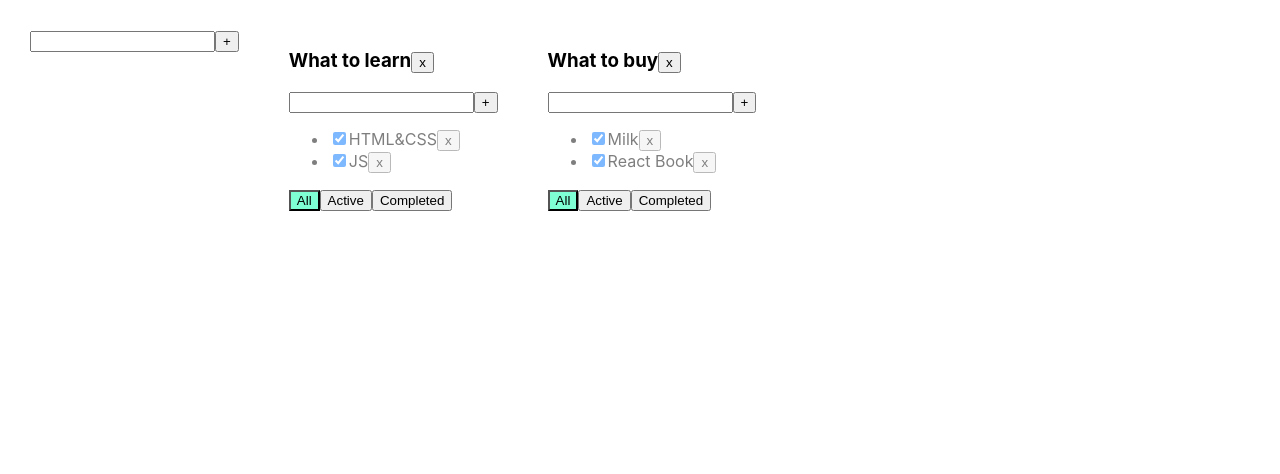
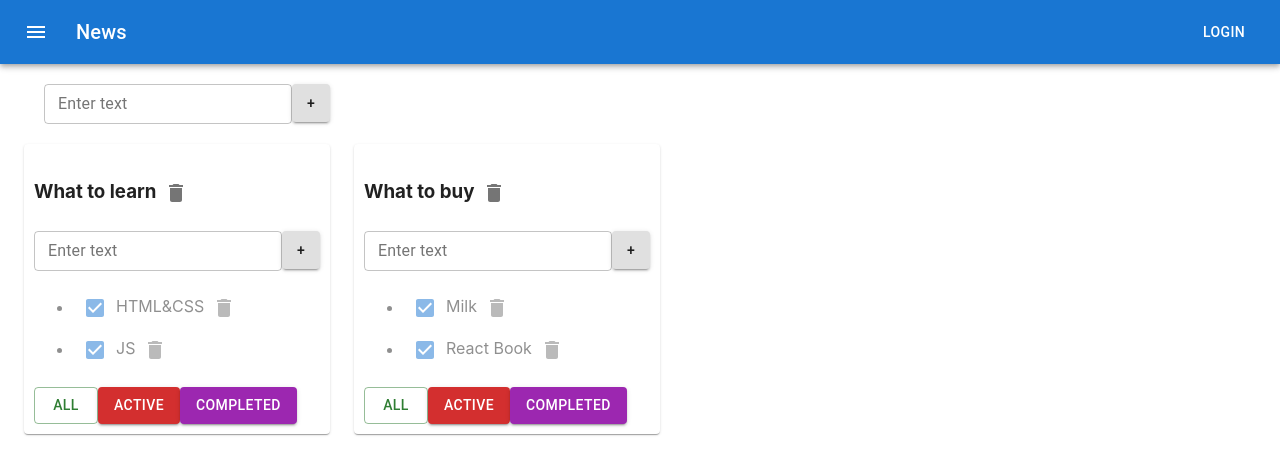
Before and after one commit to VictorAdamovich/TodoList, a React (Create React App) app: page / in a window 1280 px wide. Shown: the top 474 px of the page. Built offline with nearby package versions, Linux system fonts and the light colour scheme.

Commit message:
add lesson 7

```diff
--- /dev/null
+++ b/src/AddItemForm.tsx
@@ -0,0 +1,51 @@
+import React, {ChangeEvent, KeyboardEvent, useState} from 'react';
+import {Button, TextField} from "@material-ui/core";
+
+type AddItemFormPropsType = {
+    addItem: (title: string) => void
+}
+
+export function AddItemForm(props: AddItemFormPropsType) {
+
+    let [title, setTitle] = useState("")
+    let [error, setError] = useState<boolean>(false)
+
+    const addItem = () => {
+        if (title.trim() !== "") {
+            props.addItem(title);
+            setTitle("");
+        } else {
+            setError(true);
+        }
+    }
+
+    const onChangeHandler = (e: ChangeEvent<HTMLInputElement>) => {
+        setTitle(e.currentTarget.value)
+    }
+
+    const onKeyPressHandler = (e: KeyboardEvent<HTMLInputElement>) => {
+        setError(false);
+        if (e.charCode === 13) {
+            addItem();
+        }
+    }
+
+    return <div>
+
+        <TextField id="outlined-basic"
+                   label={!error? "Enter text": 'Title is required'}
+                   variant="outlined"
+                   value={title}
+                   onChange={onChangeHandler}
+                   onKeyPress={onKeyPressHandler}
+                   size={"small"}
+                   error={error}
+                   //helperText={"Title is required"}
+        />
+
+        {/*<button onClick={addItem}>+</button>*/}
+        <Button variant="contained" onClick={addItem}
+                style={{maxWidth: '38px', maxHeight: '38px', minWidth: '38px', minHeight: '38px'}}>+</Button>
+        {/*{error && <div className="error-message">Title is required</div>}*/}
+    </div>
+}
--- a/src/App.css
+++ b/src/App.css
@@ -1,10 +1,10 @@
 .App {
-  padding: 30px;
-  display: flex;
+  /*padding: 30px;*/
+  /*display: flex;*/
 }
 
 .App > div {
-  margin-right: 50px;
+  //margin-right: 50px;
 }
 
 .error {
--- a/src/App.tsx
+++ b/src/App.tsx
@@ -2,7 +2,9 @@
 import './App.css';
 import {TaskType, Todolist} from './Todolist';
 import {v1} from 'uuid';
-import {FullInput} from "./components/FullInput";
+import {AddItemForm} from './AddItemForm';
+import ButtonAppBar from "./ButtonAppBar";
+import {Container, Grid, Paper} from "@material-ui/core";
 
 export type FilterValuesType = "all" | "active" | "completed";
 type TodolistType = {
@@ -15,7 +17,80 @@
     [key: string]: Array<TaskType>
 }
 
+
 function App() {
+    function removeTask(id: string, todolistId: string) {
+        //достанем нужный массив по todolistId:
+        let todolistTasks = tasks[todolistId];
+        // перезапишем в этом объекте массив для нужного тудулиста отфилтрованным массивом:
+        tasks[todolistId] = todolistTasks.filter(t => t.id != id);
+        // засетаем в стейт копию объекта, чтобы React отреагировал перерисовкой
+        setTasks({...tasks});
+    }
+
+    function addTask(title: string, todolistId: string) {
+        let task = {id: v1(), title: title, isDone: false};
+        //достанем нужный массив по todolistId:
+        let todolistTasks = tasks[todolistId];
+        // перезапишем в этом объекте массив для нужного тудулиста копией, добавив в начало новую таску:
+        tasks[todolistId] = [task, ...todolistTasks];
+        // засетаем в стейт копию объекта, чтобы React отреагировал перерисовкой
+        setTasks({...tasks});
+    }
+
+    function changeFilter(value: FilterValuesType, todolistId: string) {
+        let todolist = todolists.find(tl => tl.id === todolistId);
+        if (todolist) {
+            todolist.filter = value;
+            setTodolists([...todolists])
+        }
+    }
+
+    function changeStatus(id: string, isDone: boolean, todolistId: string) {
+        //достанем нужный массив по todolistId:
+        let todolistTasks = tasks[todolistId];
+        // найдём нужную таску:
+        let task = todolistTasks.find(t => t.id === id);
+        //изменим таску, если она нашлась
+        if (task) {
+            task.isDone = isDone;
+            // засетаем в стейт копию объекта, чтобы React отреагировал перерисовкой
+            setTasks({...tasks});
+        }
+    }
+
+    function changeTaskTitle(id: string, newTitle: string, todolistId: string) {
+        //достанем нужный массив по todolistId:
+        let todolistTasks = tasks[todolistId];
+        // найдём нужную таску:
+        let task = todolistTasks.find(t => t.id === id);
+        //изменим таску, если она нашлась
+        if (task) {
+            task.title = newTitle;
+            // засетаем в стейт копию объекта, чтобы React отреагировал перерисовкой
+            setTasks({...tasks});
+        }
+    }
+
+    function removeTodolist(id: string) {
+        // засунем в стейт список тудулистов, id которых не равны тому, который нужно выкинуть
+        setTodolists(todolists.filter(tl => tl.id != id));
+        // удалим таски для этого тудулиста из второго стейта, где мы храним отдельно таски
+        delete tasks[id]; // удаляем св-во из объекта... значением которого являлся массив тасок
+        // засетаем в стейт копию объекта, чтобы React отреагировал перерисовкой
+        setTasks({...tasks});
+    }
+
+    function changeTodolistTitle(id: string, title: string) {
+        // найдём нужный todolist
+        const todolist = todolists.find(tl => tl.id === id);
+        if (todolist) {
+            // если нашёлся - изменим ему заголовок
+            todolist.title = title;
+            setTodolists([...todolists]);
+        }
+    }
+
     let todolistId1 = v1();
     let todolistId2 = v1();
 
@@ -35,75 +110,25 @@
         ]
     });
 
-    const addTodolist = (newTitle: string,) => {
-        let newID = v1()
-        let newTodolist: TodolistType = {id: newID, title: newTitle, filter: "all"}
-        setTodolists([newTodolist, ...todolists])
-        setTasks({...tasks, [newID]: []})
-
+    function addTodolist(title: string) {
+        let newTodolistId = v1();
+        let newTodolist: TodolistType = {id: newTodolistId, title: title, filter: 'all'};
+        setTodolists([newTodolist, ...todolists]);
+        setTasks({
+            ...tasks,
+            [newTodolistId]: []
+        })
     }
 
-    function removeTask(id: string, todolistId: string) {
-        //достанем нужный массив по todolistId:
-        let todolistTasks = tasks[todolistId];
-        // перезапишем в этом объекте массив для нужного тудулиста отфилтрованным массивом:
-        tasks[todolistId] = todolistTasks.filter(t => t.id !== id);
-        // засетаем в стейт копию объекта, чтобы React отреагировал перерисовкой
-        setTasks({...tasks});
-    }
-
-    function addTask(title: string, todolistId: string) {
-        let task = {id: v1(), title: title, isDone: false};
-        //достанем нужный массив по todolistId:
-        let todolistTasks = tasks[todolistId];
-        // перезапишем в этом объекте массив для нужного тудулиста копией, добавив в начало новую таску:
-        tasks[todolistId] = [task, ...todolistTasks];
-        // засетаем в стейт копию объекта, чтобы React отреагировал перерисовкой
-        setTasks({...tasks});
-    }
-
-    function changeStatus(id: string, isDone: boolean, todolistId: string) {
-        //достанем нужный массив по todolistId:
-        let todolistTasks = tasks[todolistId];
-        // найдём нужную таску:
-        let task = todolistTasks.find(t => t.id === id);
-        //изменим таску, если она нашлась
-        if (task) {
-            task.isDone = isDone;
-            // засетаем в стейт копию объекта, чтобы React отреагировал перерисовкой
-            setTasks({...tasks});
-        }
-    }
-
-    function changeFilter(value: FilterValuesType, todolistId: string) {
-        let todolist = todolists.find(tl => tl.id === todolistId);
-        if (todolist) {
-            todolist.filter = value;
-            setTodolists([...todolists])
-        }
-    }
-
-    function removeTodolist(id: string) {
-        // засунем в стейт список тудулистов, id которых не равны тому, который нужно выкинуть
-        setTodolists(todolists.filter(tl => tl.id !== id));
-        // удалим таски для этого тудулиста из второго стейта, где мы храним отдельно таски
-        delete tasks[id]; // удаляем св-во из объекта... значением которого являлся массив тасок
-        // засетаем в стейт копию объекта, чтобы React отреагировал перерисовкой
-        setTasks({...tasks});
-    }
-
-    const editTodolist = (todolistId: string, newTitle: string) => {
-        setTodolists(todolists.map((t) => t.id === todolistId ? {...t, title: newTitle} : t))
-
-
-    }
-    const editTask = (todolistID:string,taskID:string,newTitle:string) => {
-        setTasks({...tasks,[todolistID]:tasks[todolistID].map((el)=>el.id===taskID?{...el,title:newTitle}:el)})
-
-    }
     return (
         <div className="App">
-            <FullInput callBack={addTodolist}/>
+            <ButtonAppBar/>
+
+            <Container fixed>
+                <Grid container style={{padding:'20px'}}>
+                    <AddItemForm addItem={addTodolist}/>
+                </Grid>
+                <Grid container spacing={3}>
                     {
                         todolists.map(tl => {
                             let allTodolistTasks = tasks[tl.id];
@@ -116,7 +141,9 @@
                                 tasksForTodolist = allTodolistTasks.filter(t => t.isDone === true);
                             }
 
-                    return <Todolist
+                            return <Grid item>
+                                <Paper style={{padding: '10px'}}>
+                                    <Todolist
                                         key={tl.id}
                                         id={tl.id}
                                         title={tl.title}
@@ -127,11 +154,16 @@
                                         changeTaskStatus={changeStatus}
                                         filter={tl.filter}
                                         removeTodolist={removeTodolist}
-                        editTodolist={editTodolist}
-                        editTask={editTask}
+                                        changeTaskTitle={changeTaskTitle}
+                                        changeTodolistTitle={changeTodolistTitle}
                                     />
+                                </Paper>
+                            </Grid>
                         })
                     }
+                </Grid>
+            </Container>
+
 
         </div>
     );
--- /dev/null
+++ b/src/ButtonAppBar.tsx
@@ -0,0 +1,32 @@
+import * as React from 'react';
+import AppBar from '@mui/material/AppBar';
+import Box from '@mui/material/Box';
+import Toolbar from '@mui/material/Toolbar';
+import Typography from '@mui/material/Typography';
+import Button from '@mui/material/Button';
+import IconButton from '@mui/material/IconButton';
+import MenuIcon from '@mui/icons-material/Menu';
+
+export default function ButtonAppBar() {
+    return (
+        <Box sx={{ flexGrow: 1 }}>
+            <AppBar position="static">
+                <Toolbar>
+                    <IconButton
+                        size="large"
+                        edge="start"
+                        color="inherit"
+                        aria-label="menu"
+                        sx={{ mr: 2 }}
+                    >
+                        <MenuIcon />
+                    </IconButton>
+                    <Typography variant="h6" component="div" sx={{ flexGrow: 1 }}>
+                        News
+                    </Typography>
+                    <Button color="inherit">Login</Button>
+                </Toolbar>
+            </AppBar>
+        </Box>
+    );
+}
--- /dev/null
+++ b/src/EditableSpan.tsx
@@ -0,0 +1,27 @@
+import React, {ChangeEvent, useState} from 'react';
+
+type EditableSpanPropsType = {
+    value: string
+    onChange: (newValue: string) => void
+}
+
+export function EditableSpan(props: EditableSpanPropsType) {
+    let [editMode, setEditMode] = useState(false);
+    let [title, setTitle] = useState(props.value);
+
+    const activateEditMode = () => {
+        setEditMode(true);
+        setTitle(props.value);
+    }
+    const activateViewMode = () => {
+        setEditMode(false);
+        props.onChange(title);
+    }
+    const changeTitle = (e: ChangeEvent<HTMLInputElement>) => {
+        setTitle(e.currentTarget.value)
+    }
+
+    return editMode
+        ? <input value={title} onChange={changeTitle} autoFocus onBlur={activateViewMode}/>
+        : <span onDoubleClick={activateEditMode}>{props.value}</span>
+}
--- a/src/TodoList.tsx
+++ b/src/TodoList.tsx
@@ -1,7 +1,11 @@
-import React, {ChangeEvent, useState, KeyboardEvent} from 'react';
+import React, {ChangeEvent} from 'react';
 import {FilterValuesType} from './App';
-import {FullInput} from "./components/FullInput";
-import {EditableSpan} from "./components/EditableSpan";
+import {AddItemForm} from './AddItemForm';
+import {EditableSpan} from './EditableSpan';
+import {Delete} from "@mui/icons-material";
+import IconButton from "@mui/material/IconButton";
+import {Checkbox} from "@mui/material";
+import Button from "@mui/material/Button";
 
 export type TaskType = {
     id: string
@@ -18,37 +22,35 @@
     addTask: (title: string, todolistId: string) => void
     changeTaskStatus: (id: string, isDone: boolean, todolistId: string) => void
     removeTodolist: (id: string) => void
+    changeTodolistTitle: (id: string, newTitle: string) => void
     filter: FilterValuesType
-    editTodolist: (todolistId: string, newTitle: string) => void
-    editTask: (todolistID:string,taskID:string,newTitle:string) => void
+    changeTaskTitle: (taskId: string, newTitle: string, todolistId: string) => void
 }
 
 export function Todolist(props: PropsType) {
+    const addTask = (title: string) => {
+        props.addTask(title, props.id);
+    }
 
-    const removeTodolist = () => props.removeTodolist(props.id)
+    const removeTodolist = () => {
+        props.removeTodolist(props.id);
+    }
+    const changeTodolistTitle = (title: string) => {
+        props.changeTodolistTitle(props.id, title);
+    }
+
     const onAllClickHandler = () => props.changeFilter("all", props.id);
     const onActiveClickHandler = () => props.changeFilter("active", props.id);
     const onCompletedClickHandler = () => props.changeFilter("completed", props.id);
 
-    const addTaskHandler = (newTitle: string) => {
-        props.addTask(newTitle, props.id)
-    }
-
-    const editTodolistHandler = (newTitle: string) => {
-        props.editTodolist(props.id, newTitle)
-
-    }
-    const editTaskHandler = (taskID:string,newTitle:string) => {
-        props.editTask(props.id, taskID, newTitle)
-    }
-
     return <div>
-        <h3>
-            <EditableSpan title={props.title} callBack={editTodolistHandler}/>
-            <button onClick={removeTodolist}>x</button>
+        <h3><EditableSpan value={props.title} onChange={changeTodolistTitle}/>
+            {/*<button onClick={removeTodolist}>x</button>*/}
+            <IconButton aria-label="delete">
+                <Delete onClick={removeTodolist}/>
+            </IconButton>
         </h3>
-        <FullInput callBack={addTaskHandler}/>
-
+        <AddItemForm addItem={addTask}/>
         <ul>
             {
                 props.tasks.map(t => {
@@ -57,26 +59,30 @@
                         let newIsDoneValue = e.currentTarget.checked;
                         props.changeTaskStatus(t.id, newIsDoneValue, props.id);
                     }
+                    const onTitleChangeHandler = (newValue: string) => {
+                        props.changeTaskTitle(t.id, newValue, props.id);
+                    }
+
 
                     return <li key={t.id} className={t.isDone ? "is-done" : ""}>
-                        <input type="checkbox" onChange={onChangeHandler} checked={t.isDone}/>
-
-                        <EditableSpan title={t.title} callBack={(newTitle) => editTaskHandler(t.id, newTitle)}/>
-                        <button onClick={onClickHandler}>x</button>
+                        {/*<input type="checkbox" onChange={onChangeHandler} checked={t.isDone}/>*/}
+                       <Checkbox defaultChecked onChange={onChangeHandler} checked={t.isDone} />
+                        <EditableSpan value={t.title} onChange={onTitleChangeHandler}/>
+                        <IconButton aria-label="delete">
+                            <Delete onClick={onClickHandler}/>
+                        </IconButton>
+                        {/*<button onClick={onClickHandler}>x</button>*/}
                     </li>
                 })
             }
         </ul>
         <div>
-            <button className={props.filter === 'all' ? "active-filter" : ""}
-                    onClick={onAllClickHandler}>All
-            </button>
-            <button className={props.filter === 'active' ? "active-filter" : ""}
-                    onClick={onActiveClickHandler}>Active
-            </button>
-            <button className={props.filter === 'completed' ? "active-filter" : ""}
-                    onClick={onCompletedClickHandler}>Completed
-            </button>
+            <Button variant={props.filter === 'all' ? "outlined" : "contained"} color="success"
+                    onClick={onAllClickHandler}>All</Button>
+            <Button variant={props.filter === 'active' ? "outlined" : "contained"} color="error"
+                    onClick={onActiveClickHandler}>Active</Button>
+            <Button variant={props.filter === 'completed' ? "outlined" : "contained"} color="secondary"
+                    onClick={onCompletedClickHandler}>Completed</Button>
         </div>
     </div>
 }
--- a/src/components/EditableSpan.tsx
+++ /dev/null
@@ -1,32 +0,0 @@
-import React, {ChangeEvent, useState} from 'react';
-
-type EditableSpanType = {
-    title: string
-    callBack:(newTitle:string)=>void
-}
-
-export const EditableSpan = (props: EditableSpanType) => {
-    let [edit, setEdit] = useState(false)
-    let [newTitle, setNewTitle] = useState(props.title)
-
-    const onChangeHandler = (e: ChangeEvent<HTMLInputElement>) => {
-        setNewTitle(e.currentTarget.value)
-    }
-
-    const onDoubleClickHandler = () => {
-        setEdit(!edit)
-        props.callBack(newTitle)
-    }
-
-    return (
-        edit
-            ? <input onDoubleClick={onDoubleClickHandler}
-                     value={newTitle}
-                     onChange={onChangeHandler}
-                     onBlur={onDoubleClickHandler}
-                     autoFocus
-            />
-            : <span onDoubleClick={onDoubleClickHandler}>{props.title}</span>
-
-    );
-};
--- a/src/components/Fullinput.tsx
+++ /dev/null
@@ -1,43 +0,0 @@
-import React, {ChangeEvent, KeyboardEvent, useState} from "react";
-
-type FullInputPropsType={
-    callBack:(newTitle:string)=>void
-}
-
-export const FullInput = (props:FullInputPropsType) => {
-    let [title, setTitle] = useState("")
-    let [error, setError] = useState<string | null>(null)
-
-    const onChangeHandler = (e: ChangeEvent<HTMLInputElement>) => {
-        setTitle(e.currentTarget.value)
-    }
-
-    const onKeyPressHandler = (e: KeyboardEvent<HTMLInputElement>) => {
-        setError(null);
-        if (e.charCode === 13) {
-            addTask();
-        }
-     }
-
-    const addTask = () => {
-        let newTitle = title.trim();
-        if (newTitle !== "") {
-            props.callBack(newTitle);
-            setTitle("");
-        } else {
-            setError("Title is required");
-        }
-    }
-
-    return (
-        <div>
-            <input value={title}
-                   onChange={onChangeHandler}
-                   onKeyPress={onKeyPressHandler}
-                   className={error ? "error" : ""}
-            />
-            <button onClick={addTask}>+</button>
-            {error && <div className="error-message">{error}</div>}
-        </div>
-    )
-}
```
Also changed, not shown: package.json (+23 -14 lines), 2 other files (tests, documents, lock files or other folders). Lines whose indentation alone changed are shown as unchanged.
